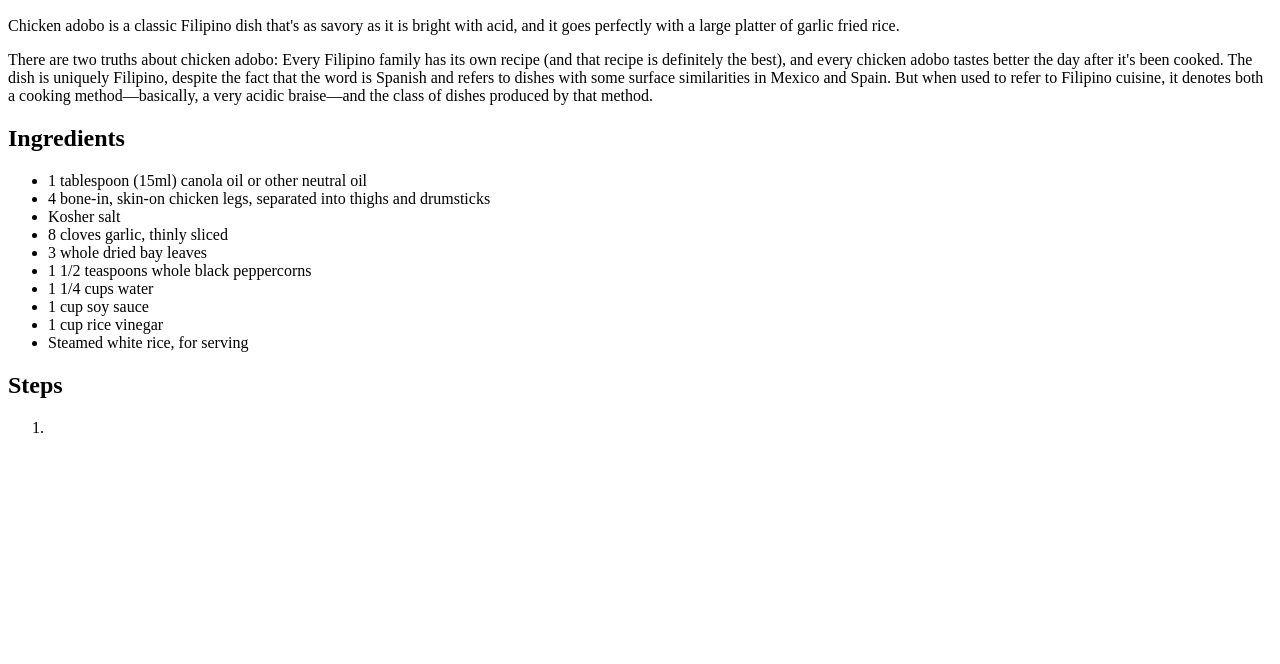
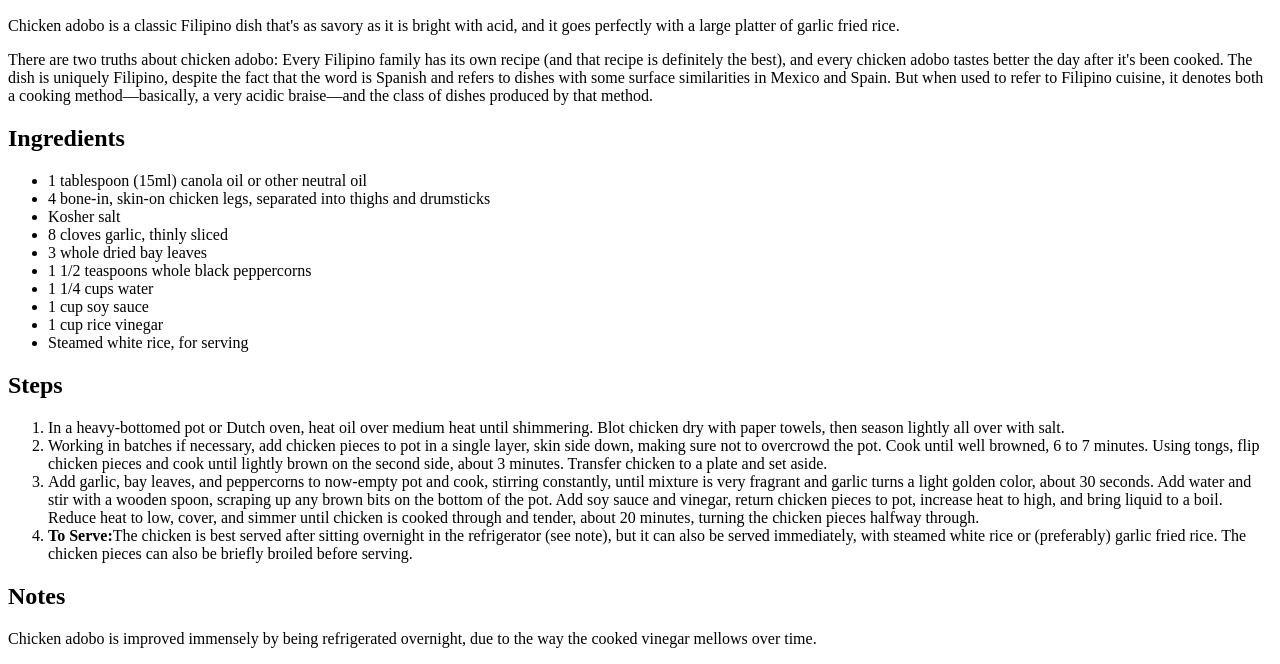
Before and after one commit to ajaxisonfire/odin-recipes, a plain HTML site: page recipes/chicken-adobo.html in a window 1280 px wide. Shown: the part 416-1080 px from the top of the page. Before the commit the page ends 869 px from the top, so only its background shows below. Drawn offline with Linux system fonts and the light colour scheme.

Commit message:
Add Steps and Notes. Recipe complete

```diff
--- a/recipes/chicken-adobo.html
+++ b/recipes/chicken-adobo.html
@@ -32,5 +32,23 @@ height="300">
 
     <h2>Steps</h2>
             <ol>
-                <li></li>
+                <li>In a heavy-bottomed pot or Dutch oven, heat oil over medium heat until shimmering.
+                    Blot chicken dry with paper towels, then season lightly all over with salt.</li>
+                <li>Working in batches if necessary, add chicken pieces to pot in a single layer, skin side down,
+                    making sure not to overcrowd the pot. Cook until well browned, 6 to 7 minutes. Using tongs,
+                    flip chicken pieces and cook until lightly brown on the second side, about 3 minutes.
+                    Transfer chicken to a plate and set aside.</li>
+                <li>Add garlic, bay leaves, and peppercorns to now-empty pot and cook, stirring constantly,
+                    until mixture is very fragrant and garlic turns a light golden color, about 30 seconds.
+                    Add water and stir with a wooden spoon, scraping up any brown bits on the bottom of the pot.
+                    Add soy sauce and vinegar, return chicken pieces to pot, increase heat to high, and bring
+                    liquid to a boil. Reduce heat to low, cover, and simmer until chicken is cooked through and
+                    tender, about 20 minutes, turning the chicken pieces halfway through.</li>
+                <li><strong>To Serve:</strong>The chicken is best served after sitting overnight in the refrigerator
+                    (see note), but it can also be served immediately, with steamed white rice or (preferably) garlic
+                    fried rice. The chicken pieces can also be briefly broiled before serving.</li>
             </ol>
+
+    <h2>Notes</h2>
+    <p>Chicken adobo is improved immensely by being refrigerated overnight, due to the way the cooked vinegar mellows
+        over time.</p>
```
